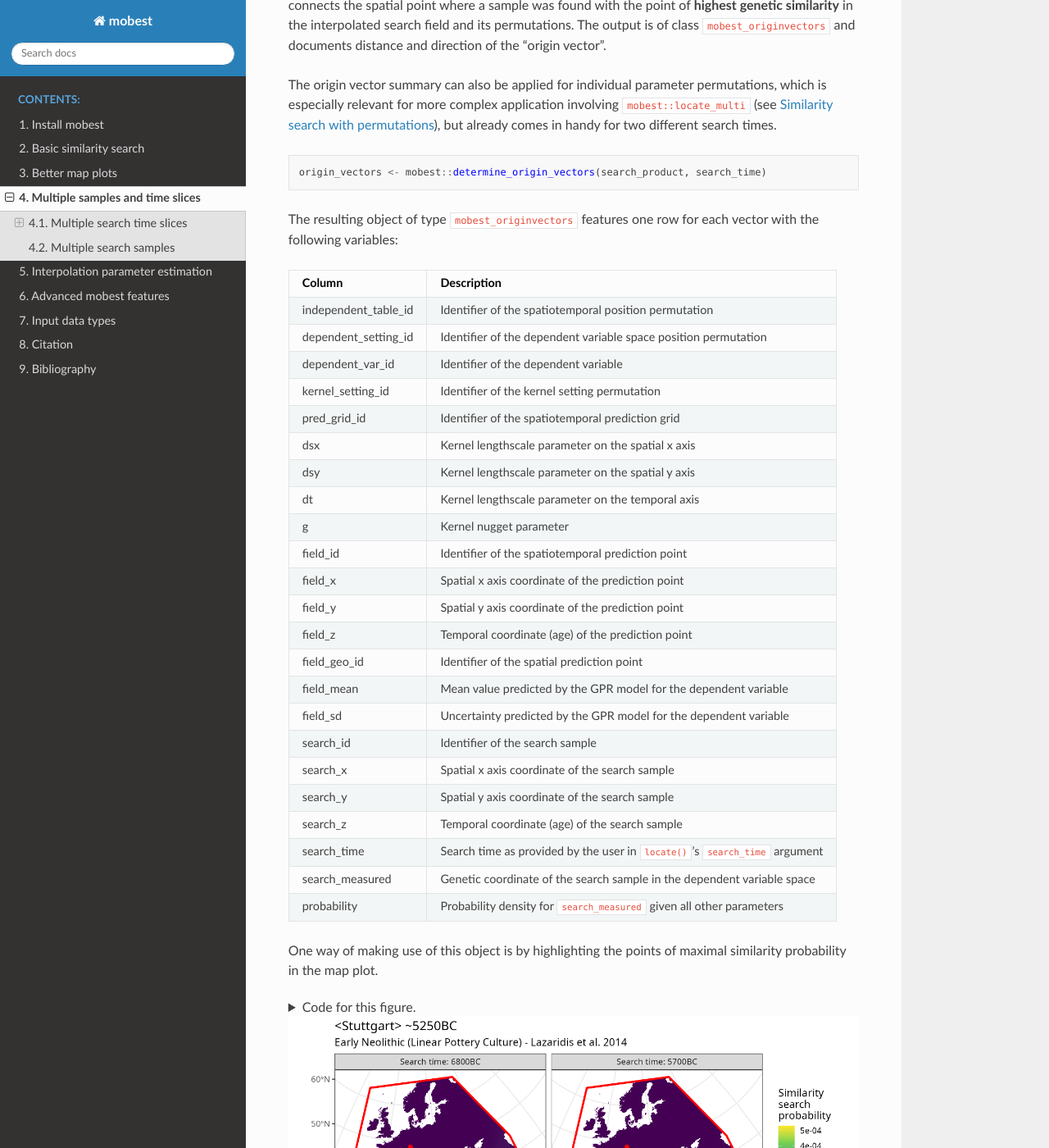
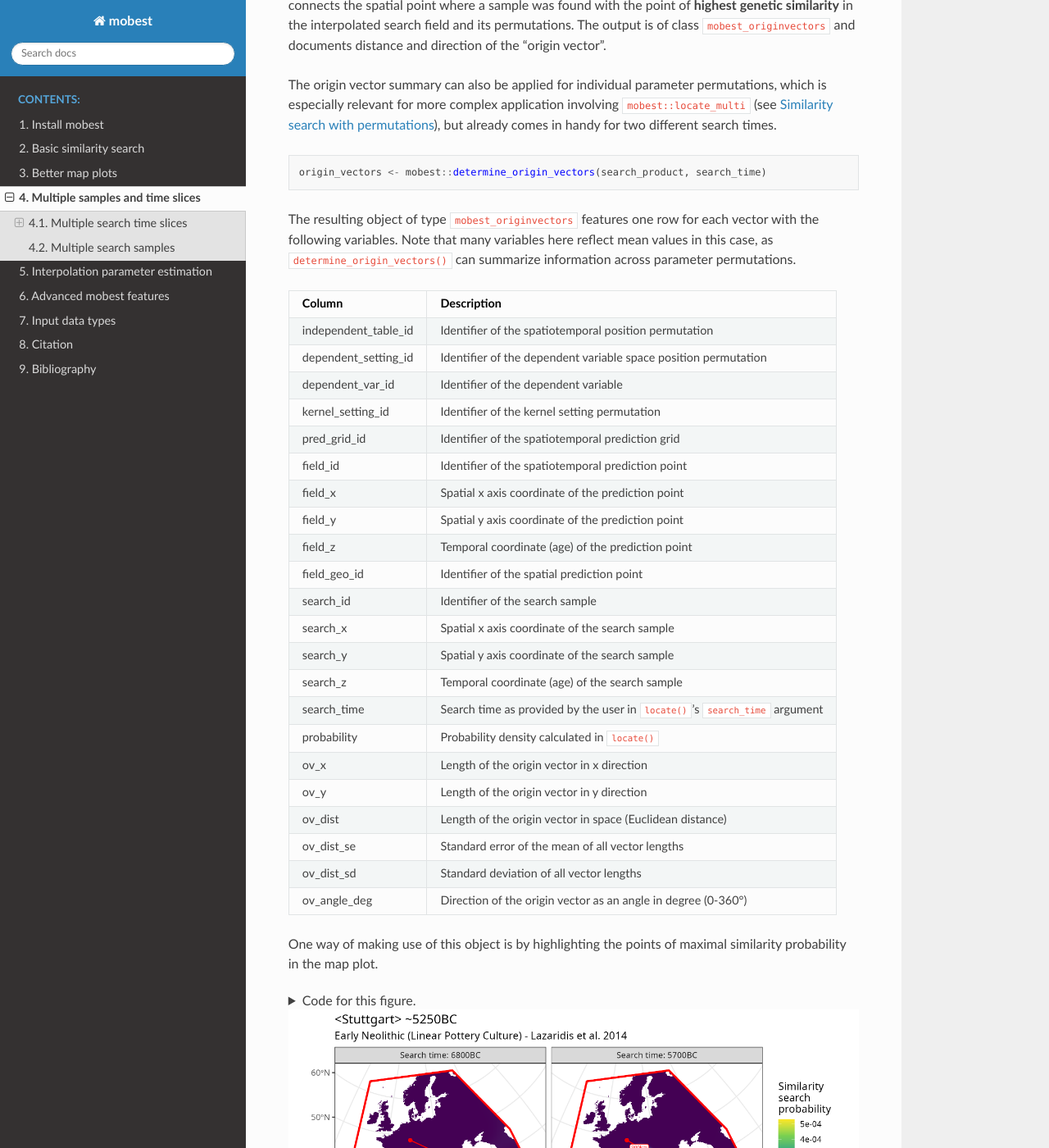
Before and after one commit to nevrome/mobest, a Sphinx documentation site: the page built from docs/multisearch.md, in a window 1280 px wide and 1400 px high, scrolled down 1361 px. Shown: the whole window at 82% size. Built offline with Sphinx 7.4.7 and the Read the Docs theme 2.0.0, drawn with Linux system fonts in a browser that asks for light colours.

Commit message:
completed the first draft of the whole page - many little ToDos remain to make things more smooth, but the sections are now all complete

````diff
--- a/docs/multisearch.md
+++ b/docs/multisearch.md
@@ -78,7 +78,7 @@ The origin vector summary can also be applied for individual parameter permutati
 origin_vectors <- mobest::determine_origin_vectors(search_product, search_time)
 ```
 
-The resulting object of type `mobest_originvectors` features one row for each vector with the following variables:
+The resulting object of type `mobest_originvectors` features one row for each vector with the following variables. Note that many variables here reflect mean values in this case, as `determine_origin_vectors()` can summarize information across parameter permutations.
 
 |Column               |Description |
 |:--------------------|:-----------|
@@ -87,24 +87,23 @@ The resulting object of type `mobest_originvectors` features one row for each ve
 |dependent_var_id     |Identifier of the dependent variable|
 |kernel_setting_id    |Identifier of the kernel setting permutation|
 |pred_grid_id         |Identifier of the spatiotemporal prediction grid|
-|dsx                  |Kernel lengthscale parameter on the spatial x axis|
-|dsy                  |Kernel lengthscale parameter on the spatial y axis|
-|dt                   |Kernel lengthscale parameter on the temporal axis|
-|g                    |Kernel nugget parameter|
 |field_id             |Identifier of the spatiotemporal prediction point|
 |field_x              |Spatial x axis coordinate of the prediction point|
 |field_y              |Spatial y axis coordinate of the prediction point|
 |field_z              |Temporal coordinate (age) of the prediction point|
 |field_geo_id         |Identifier of the spatial prediction point|
-|field_mean           |Mean value predicted by the GPR model for the dependent variable|
-|field_sd             |Uncertainty predicted by the GPR model for the dependent variable|
 |search_id            |Identifier of the search sample|
 |search_x             |Spatial x axis coordinate of the search sample|
 |search_y             |Spatial y axis coordinate of the search sample|
 |search_z             |Temporal coordinate (age) of the search sample|
 |search_time          |Search time as provided by the user in `locate()`'s `search_time` argument|
-|search_measured      |Genetic coordinate of the search sample in the dependent variable space|
-|probability          |Probability density for `search_measured` given all other parameters|
+|probability          |Probability density calculated in `locate()`|
+|ov_x                 |Length of the origin vector in x direction|
+|ov_y                 |Length of the origin vector in y direction|
+|ov_dist              |Length of the origin vector in space (Euclidean distance)|
+|ov_dist_se           |Standard error of the mean of all vector lengths|
+|ov_dist_sd           |Standard deviation of all vector lengths|
+|ov_angle_deg         |Direction of the origin vector as an angle in degree (0-360°)|
 
 One way of making use of this object is by highlighting the points of maximal similarity probability in the map plot.
 
````
